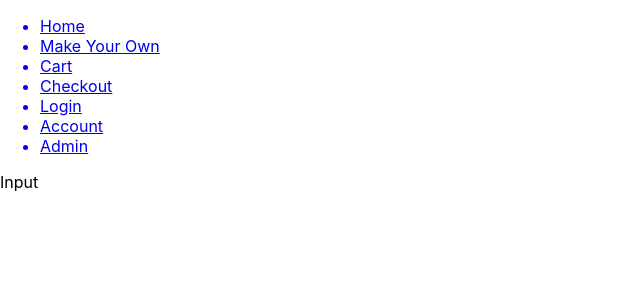
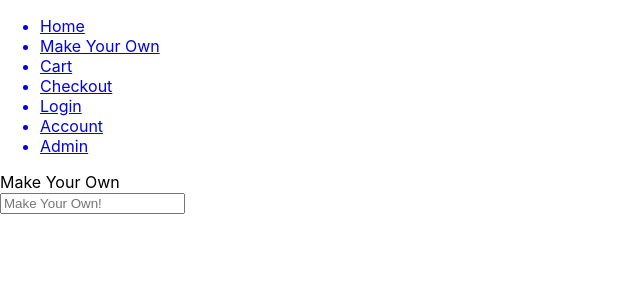
Before and after one commit to jksntaylor/thephotoalphabet, a React (Create React App) app: page /#/make in a window 1280 px wide. Shown: the top 300 px of the page, without its empty margins (0-640 px from the left). Built offline with nearby package versions, Linux system fonts and the light colour scheme.

Commit message:
added input field for input component, updated init.sql

```diff
--- a/src/components/Home/Home.js
+++ b/src/components/Home/Home.js
@@ -3,7 +3,7 @@ import React, {Component} from 'react';
 class Home extends Component {
     render() {
         return (
-            <div>Home</div>
+            <div>The Photo Alphabet</div>
         )
     }
 }
--- a/src/components/Input/Input.js
+++ b/src/components/Input/Input.js
@@ -9,9 +9,20 @@ class Input extends Component {
         }
     }
 
+    handleInputChange(value) {
+        this.setState({userInput: value})
+    }
+
+    // handleClick() {
+
+    // }
+
     render() {
         return (
-            <div>Input</div>
+            <div>
+                <div>Make Your Own</div>
+                <input placeholder='Make Your Own!' value={this.state.userInput} onChange={e => this.handleInputChange(e.target.value)}/>
+            </div>
         )
     }
 }
```
Also changed, not shown: 1 other file (tests, documents, lock files or other folders).
